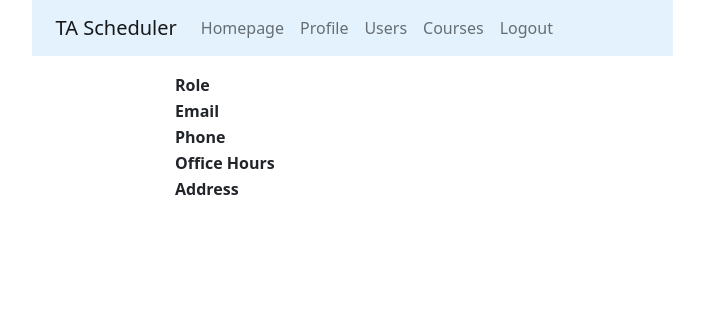
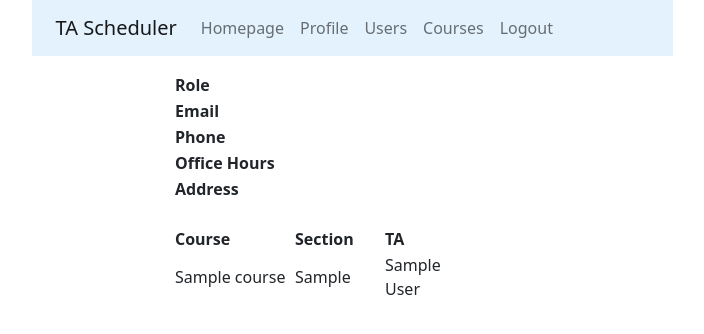
Before and after one commit to SiddharthPatel93/Djangoproject, a Django app: template scheduler/scheduler_app/templates/homepage.html in a window 1280 px wide. Shown: the top 334 px of the page, without its empty margins (288-992 px from the left). Run offline with Django 3.2, Linux system fonts and the light colour scheme; tables that the repository leaves empty hold one stand-in row (values such as "Sample post"); the template is opened without the code that fills it: values that come from a table or form of the project are taken from there, most other values are stand-ins (such as "Sample title", 1, 10 or a date in 2020); lists and menus that the app fills with data are empty.

Commit message:
added ta homepage to view ta assignments

```diff
--- a/scheduler/scheduler_app/templates/homepage.html
+++ b/scheduler/scheduler_app/templates/homepage.html
@@ -28,8 +28,18 @@
                     <th>Address</th>
                     <td> {{ user.get_address }}</td>
                 </tr>
-
             </table>
+        <br>
+            {% if instructor or ta %}
+            <table width="300">
+                <tr>
+                    <th>Course</th><th>Section</th><th>TA</th>
+                </tr>
+                {% for section in sections %}
+                    <tr><td width="40%">{{ section.course }}</td><td width="30%">{{ section.num }}</td><td width="30%">{{ section.ta }}</td></tr>
+                {% endfor %}
+            </table>
+            {% endif %}
 
 
         </div>
--- a/scheduler/scheduler_app/views.py
+++ b/scheduler/scheduler_app/views.py
@@ -11,8 +11,13 @@
 class HomepageView(View):
     @check_permissions(check_supervisor=False)
     def get(self, request, requester: Account):
+
         return render(request, "homepage.html", {
             "user": requester,
+            "sections": [{"pk": section.pk, "course": section.course, "num":section.num,"ta":section.ta} \
+                      for section in Section.objects.all()],
+            "instructor": requester.role == Account.Role.INSTRUCTOR,
+            "ta": requester.role == Account.Role.TA,
         })
 
 
```
